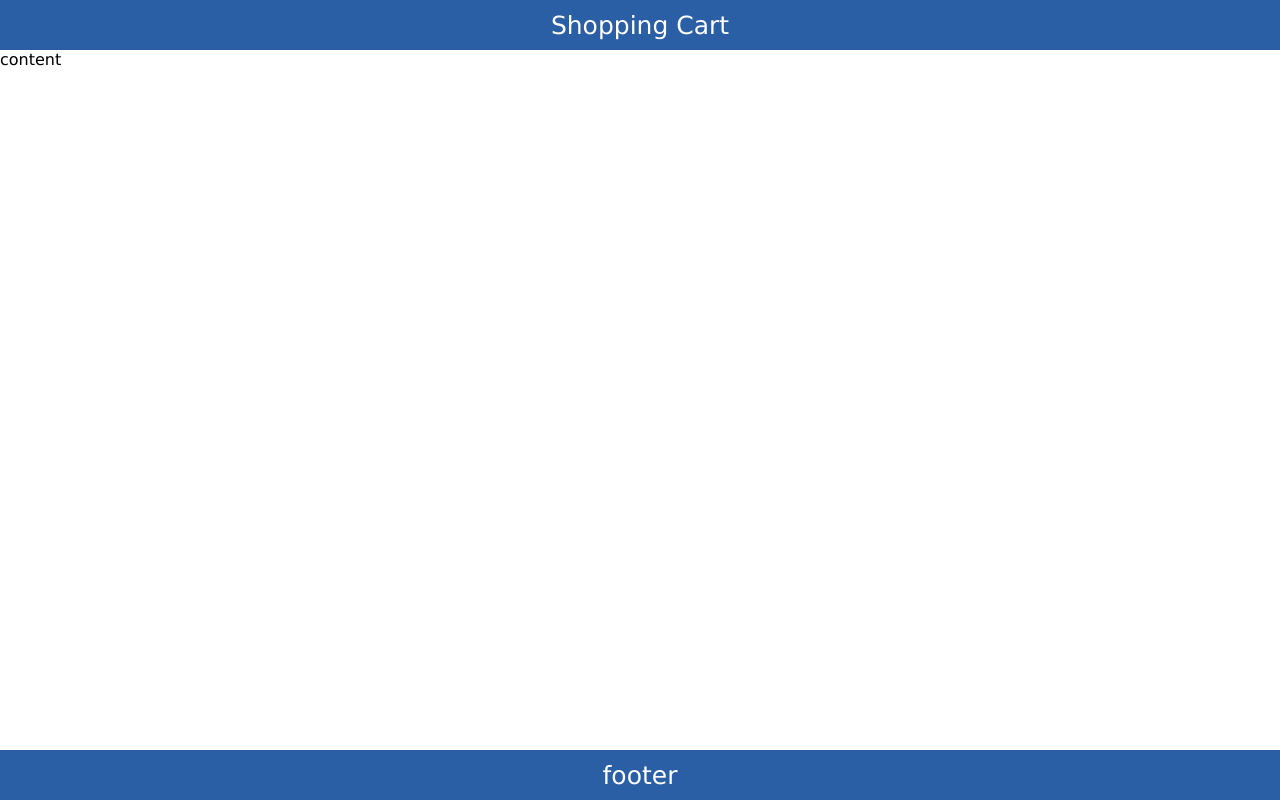
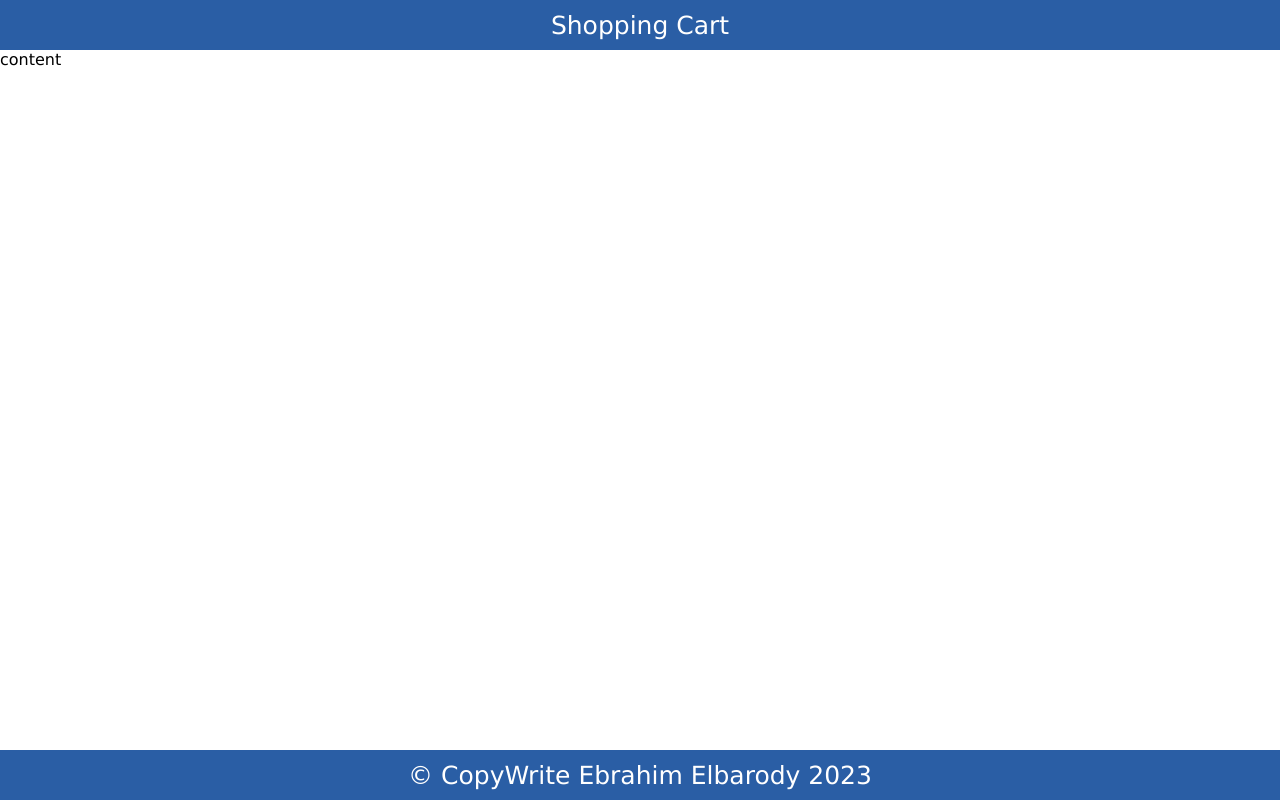
Before and after one commit to ebrahimelbarody74/shopping-cart, a React (Create React App) app in the folder client/: page / in a window 1280 px wide. Built offline with nearby package versions, Linux system fonts and the light colour scheme.

Commit message:
footer-comp

```diff
--- a/client/gulpFile.js
+++ b/client/gulpFile.js
@@ -3,9 +3,9 @@ const gulpSass = require('gulp-sass');
 const sass = gulpSass(require('sass'));
 
 
-gulp.task('sass',async()=>{
-    gulp.src('./src/components/**/*.scss').pipe(sass()).pipe(gulp.dest('src/css'))
-});
+// gulp.task('sass',async()=>{
+//     gulp.src('./src/components/**/*.scss').pipe(sass()).pipe(gulp.dest('src/css'))
+// });
 
 gulp.task('watching',()=>{
     gulp.watch('./src/components/**/*.scss',async()=>{
--- a/client/package.json
+++ b/client/package.json
@@ -15,7 +15,7 @@
     "web-vitals": "^2.1.4"
   },
   "scripts": {
-    "sass":"gulp sass",
+    "sass":"gulp watching",
     "start": "react-scripts start",
     "build": "react-scripts build",
     "test": "react-scripts test",
--- a/client/src/components/Footer/Footer.js
+++ b/client/src/components/Footer/Footer.js
@@ -3,6 +3,8 @@ import "../../css/Footer/Footer.css"
 
 export default function Footer() {
   return (
-    <footer>footer</footer>
+    <footer>
+      &copy; CopyWrite Ebrahim Elbarody 2023
+    </footer>
   )
 }
```
